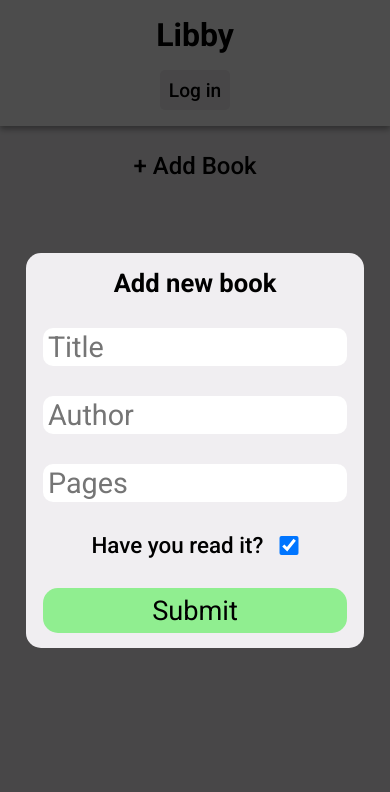
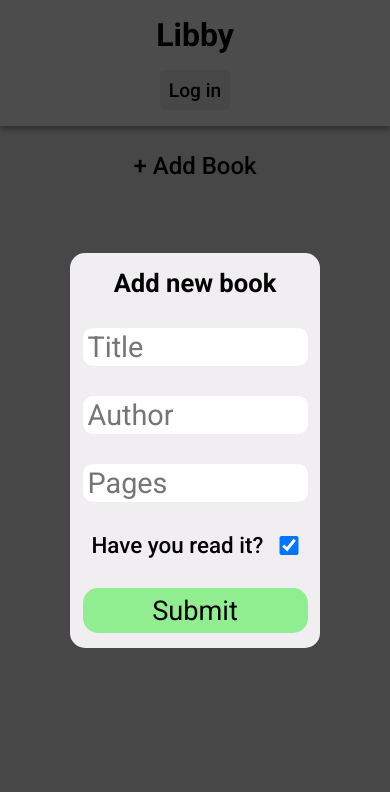
Before and after one commit to oalva-rez/library-app, a plain HTML site: page index.html in a window 390 px wide. Both pictures are taken after a click on the element "+ Add Book". Shown: the top 792 px of the page. Drawn offline with Linux system fonts and the light colour scheme; a web font is replaced by a local one.

Commit message:
iphone fix

```diff
--- a/styles.css
+++ b/styles.css
@@ -72,17 +72,20 @@
 .pop-up {
   position: absolute;
   top: 30%;
-  margin: auto;
-  min-width: 250px;
+  left: 0;
+  right: 0;
+  margin-left: auto;
+  margin-right: auto;
+  max-width: 250px;
   display: flex;
   flex-direction: column;
-  justify-self: center;
   border-radius: var(--border-radius);
   align-items: center;
   background-color: var(--background-color);
   visibility: hidden;
   z-index: 9999;
 }
+
 .pop-up-header {
   font-size: 1.6rem;
   font-weight: 600;
```
